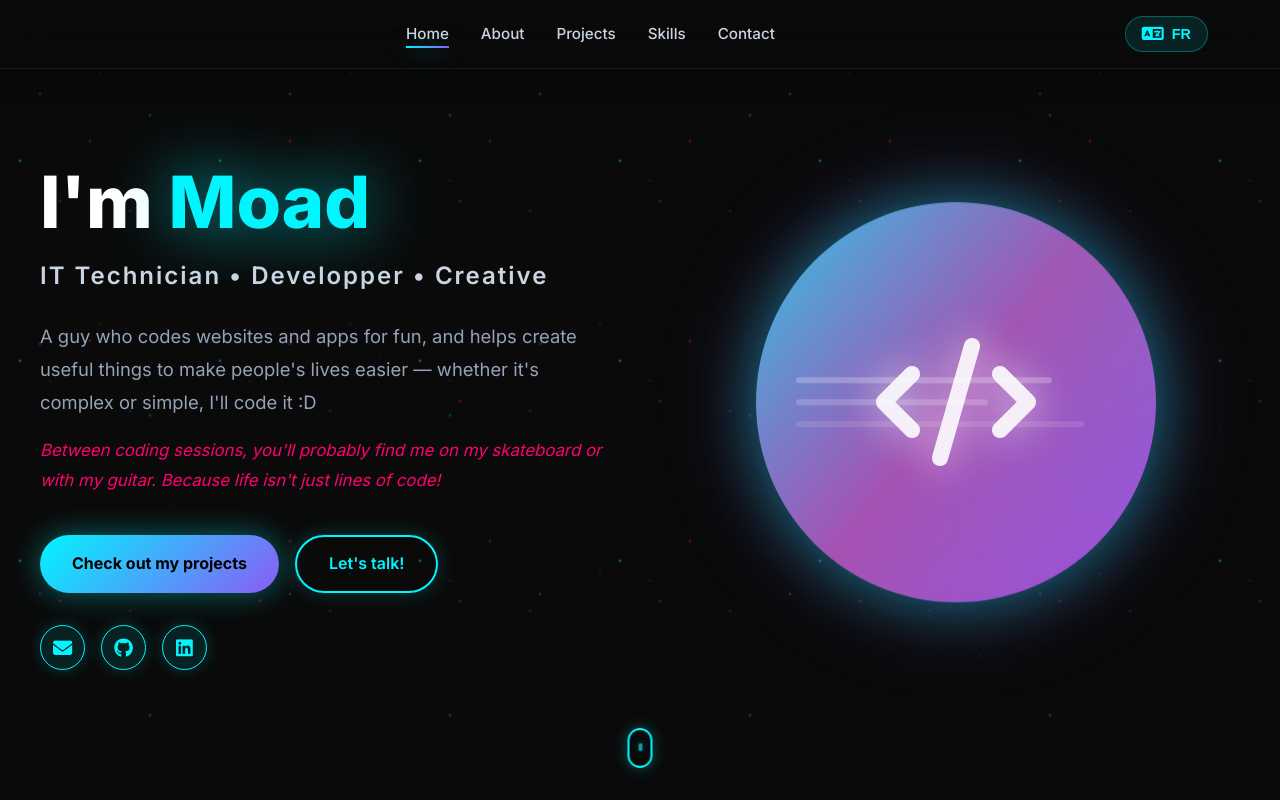
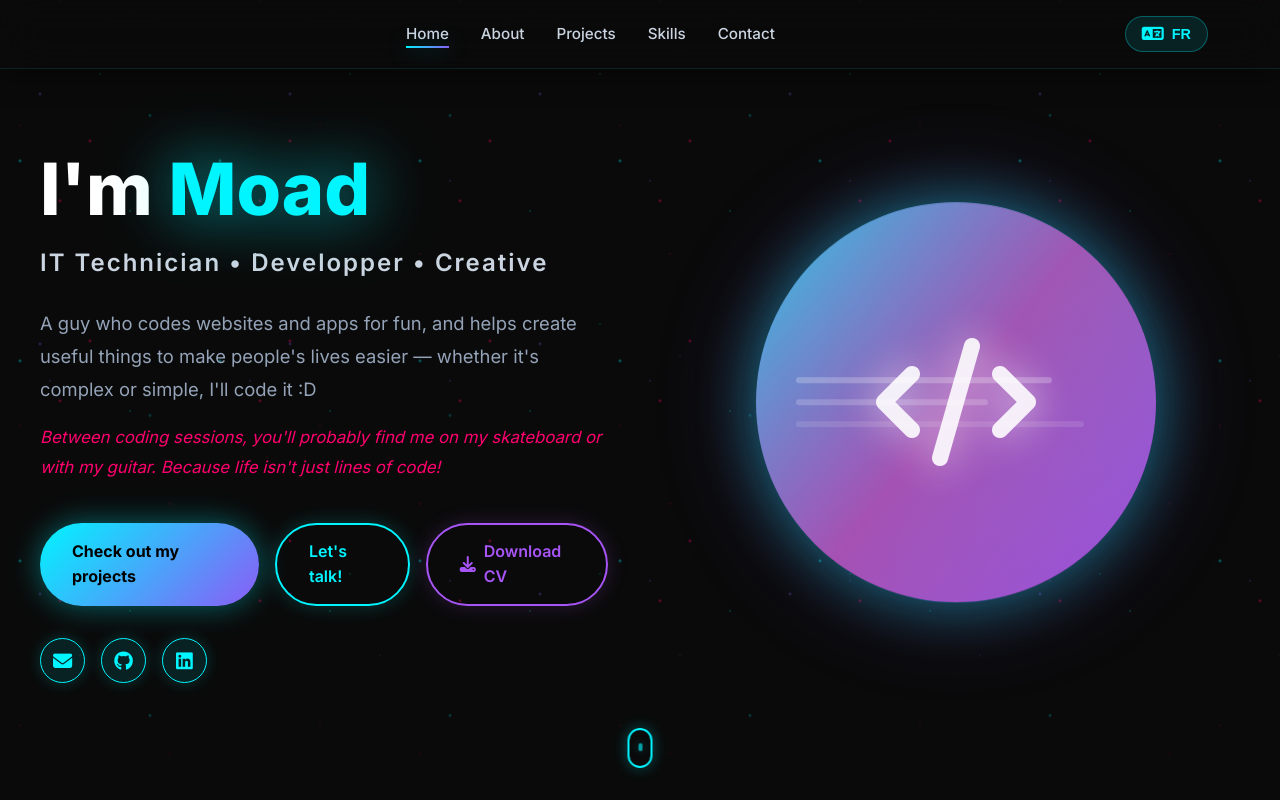
Before and after one commit to zayclom/Portfolio, a website: page frontend/index.html in a window 1280 px wide. Shown: the top 800 px of the page. Drawn offline with Linux system fonts and the light colour scheme.

Commit message:
Add Download CV button to hero section

```diff
--- a/frontend/index.html
+++ b/frontend/index.html
@@ -69,6 +69,7 @@
                 <div class="hero-buttons">
                     <a href="#projects" class="btn btn-primary">Check out my projects</a>
                     <a href="#contact" class="btn btn-secondary">Let's talk!</a>
+                    <a href="MOAD_ELHOUSSAINI_Resume.pdf" download class="btn btn-cv"><i class="fas fa-download"></i> Download CV</a>
                 </div>
                 <div class="hero-social">
                     <a href="mailto:moadelhoussaini2@gmail.com" class="social-link" aria-label="Email">
--- a/frontend/styles.css
+++ b/frontend/styles.css
@@ -374,6 +374,20 @@ body {
     box-shadow: 0 0 30px rgba(0, 245, 255, 0.6);
 }
 
+.btn-cv {
+    background: transparent;
+    color: #a855f7;
+    border: 2px solid #a855f7;
+    box-shadow: 0 0 20px rgba(168, 85, 247, 0.2);
+}
+
+.btn-cv:hover {
+    background: #a855f7;
+    color: var(--bg-dark);
+    transform: translateY(-2px);
+    box-shadow: 0 0 30px rgba(168, 85, 247, 0.6);
+}
+
 .hero-social {
     display: flex;
     gap: 1rem;
```
Also changed, not shown: 1 other file.
